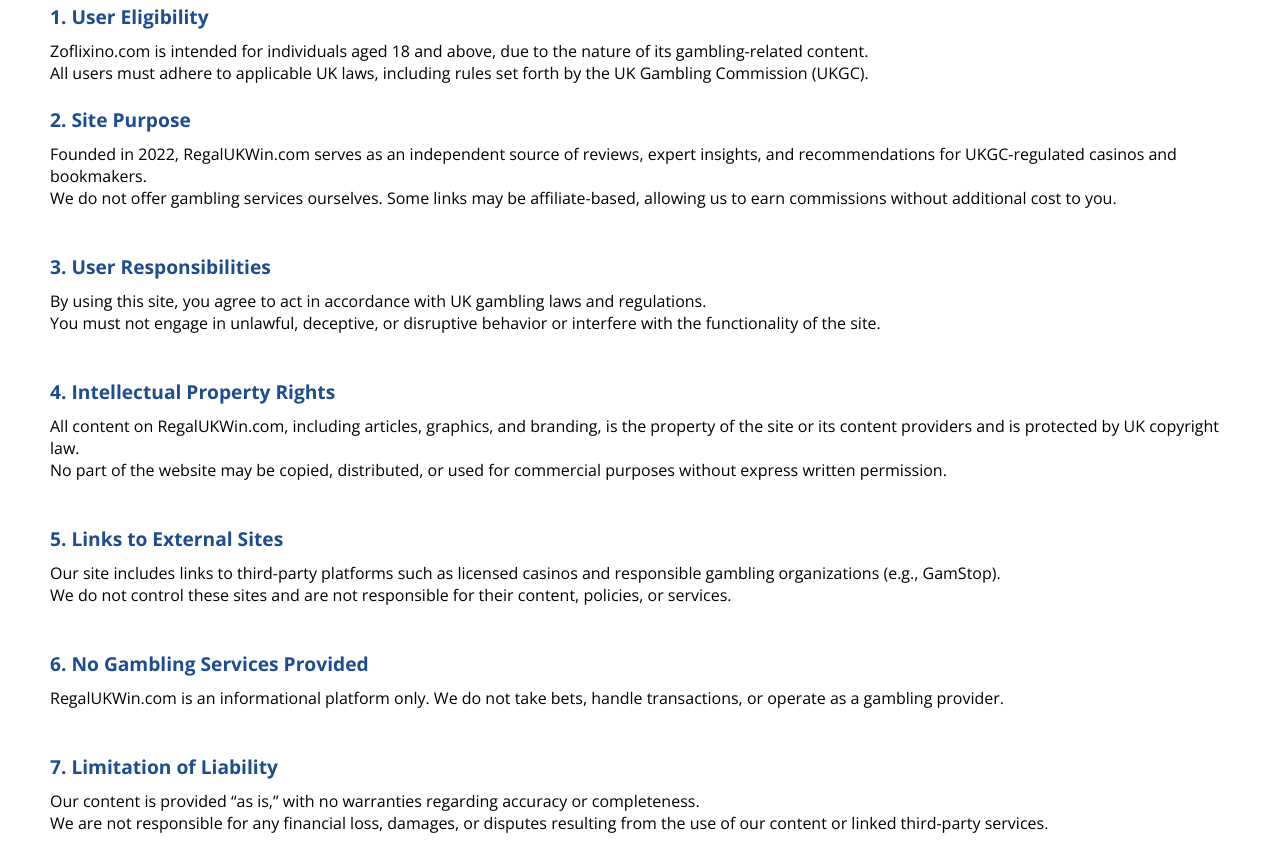
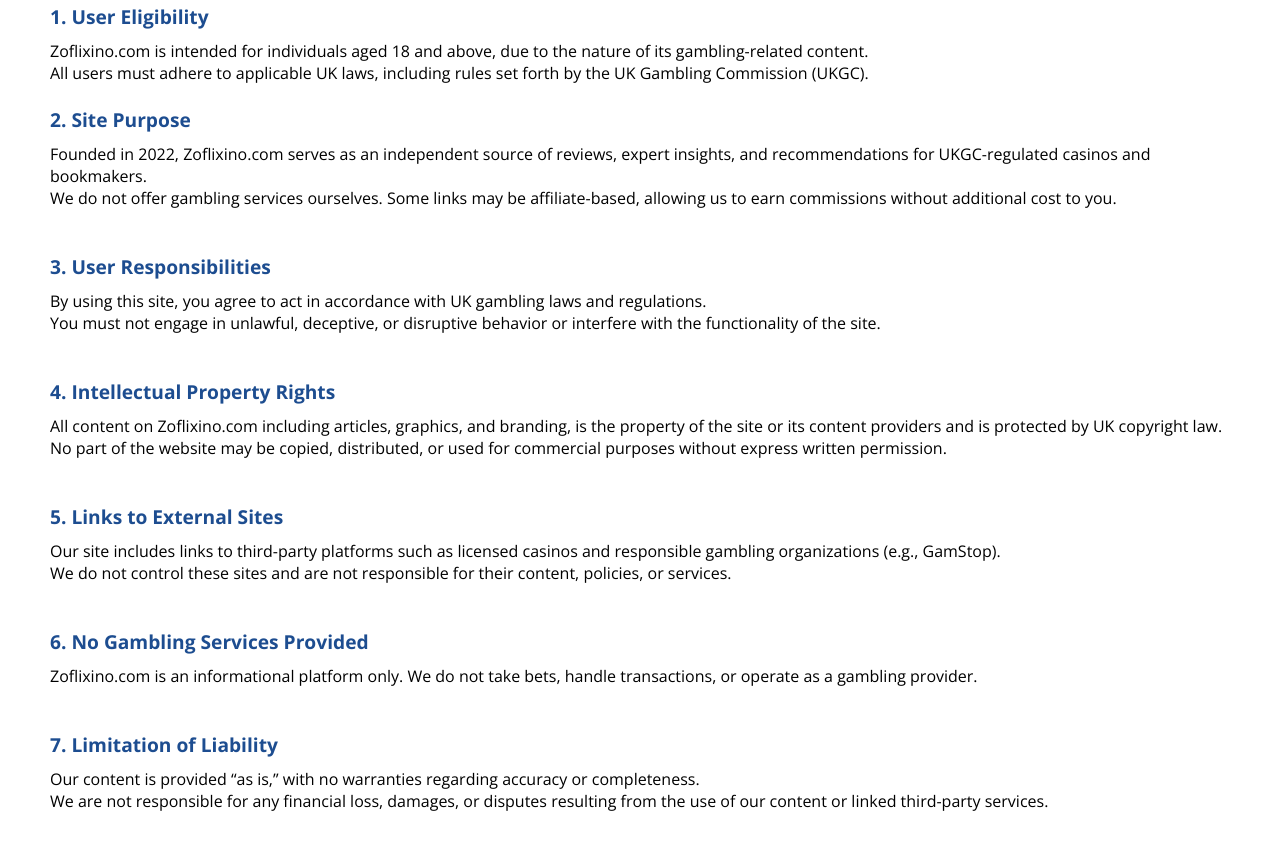
Before and after one commit to Pronab69/Zoflixino.com, a plain HTML site: page extra pages/terms&condition.html in a window 1280 px wide. Shown: the part 270-1123 px from the top of the page. Drawn offline with nearby package versions, Linux system fonts and the light colour scheme; files whose address does not match are found by name.

Commit message:
new text

```diff
--- a/extra pages/terms&condition.html
+++ b/extra pages/terms&condition.html
@@ -53,7 +53,7 @@
             </p>
             <br>
             <h3>2. Site Purpose</h3>
-            <p>Founded in 2022, RegalUKWin.com serves as an independent source of reviews, expert insights, and
+            <p>Founded in 2022, Zoflixino.com  serves as an independent source of reviews, expert insights, and
                 recommendations for UKGC-regulated casinos and bookmakers. <br>
                 We do not offer gambling services ourselves. Some links may be affiliate-based, allowing us to earn
                 commissions without additional cost to you.</p>
@@ -64,7 +64,7 @@
                 of the site.</p>
             <br><br>
             <h3>4. Intellectual Property Rights</h3>
-            <p>All content on RegalUKWin.com, including articles, graphics, and branding, is the property of the site or its content providers and is protected by UK copyright law. <br>
+            <p>All content on Zoflixino.com  including articles, graphics, and branding, is the property of the site or its content providers and is protected by UK copyright law. <br>
                No part of the website may be copied, distributed, or used for commercial purposes without express written permission.</p>
             <br><br>
             <h3>5. Links to External Sites</h3>
@@ -72,7 +72,7 @@
                We do not control these sites and are not responsible for their content, policies, or services.</p>
             <br><br>
             <h3>6. No Gambling Services Provided</h3>
-            <p>RegalUKWin.com is an informational platform only. We do not take bets, handle transactions, or operate as a gambling provider.</p>
+            <p>Zoflixino.com  is an informational platform only. We do not take bets, handle transactions, or operate as a gambling provider.</p>
             <br><br>
             <h3>7. Limitation of Liability</h3>
             <p>Our content is provided “as is,” with no warranties regarding accuracy or completeness.<br>
```
